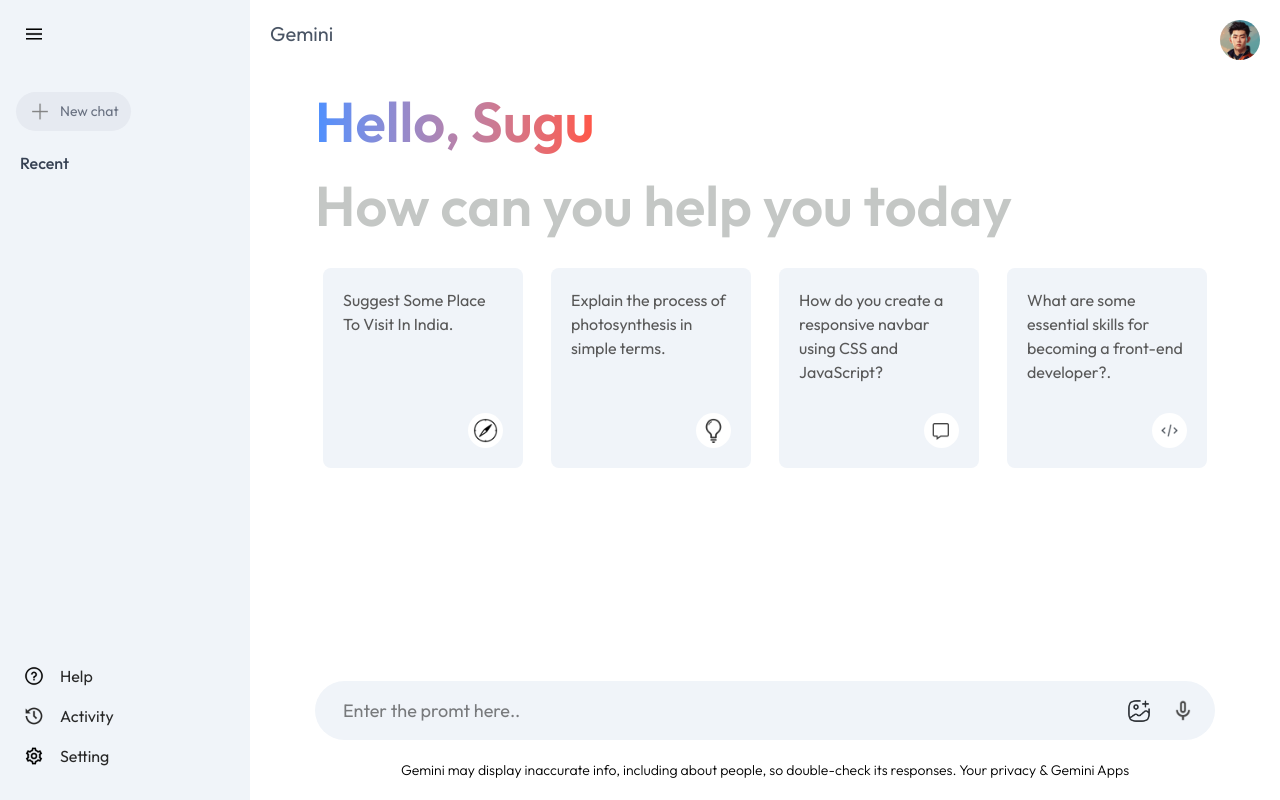
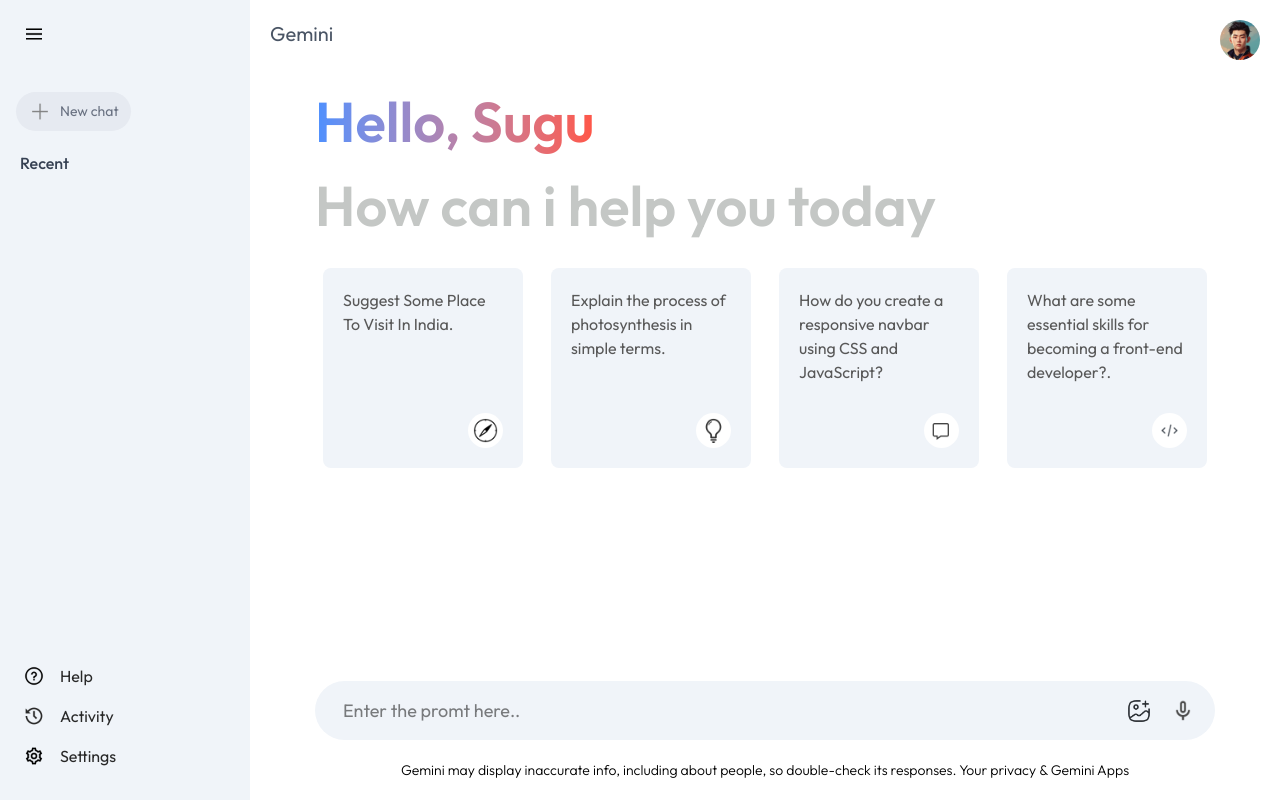
Before and after one commit to manu-sklm/React_Projects, a React (Vite) app in the folder Gemini_Clone/: page / in a window 1280 px wide. Built offline with nearby package versions, Linux system fonts and the light colour scheme.

Commit message:
corrected spelling mistakes

```diff
--- a/Gemini_Clone/src/components/Main.jsx
+++ b/Gemini_Clone/src/components/Main.jsx
@@ -92,7 +92,7 @@
                     Hello, Sugu
                   </span>
                 </p>
-               <p className=''>How can you help you today</p>
+               <p className=''>How can i help you today</p>
 
             </div>
 
--- a/Gemini_Clone/src/components/Sidebar.jsx
+++ b/Gemini_Clone/src/components/Sidebar.jsx
@@ -76,7 +76,7 @@
              {[
                { icon: assets.question_icon, label: 'Help' },
                { icon: assets.history_icon, label: 'Activity' },
-               { icon: assets.setting_icon, label: 'Setting' },
+               { icon: assets.setting_icon, label: 'Settings' },
              ].map((item, i) => (
                <div
                  key={i}
```
